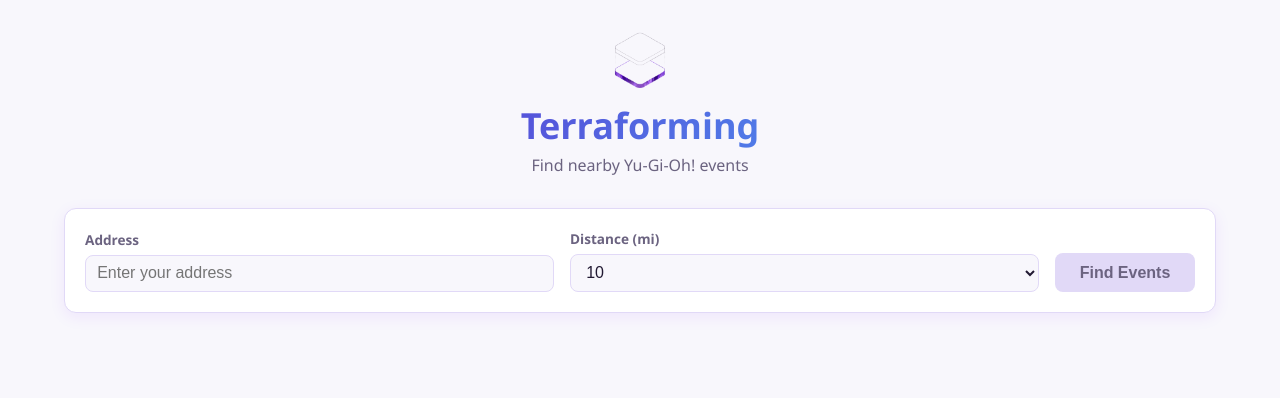
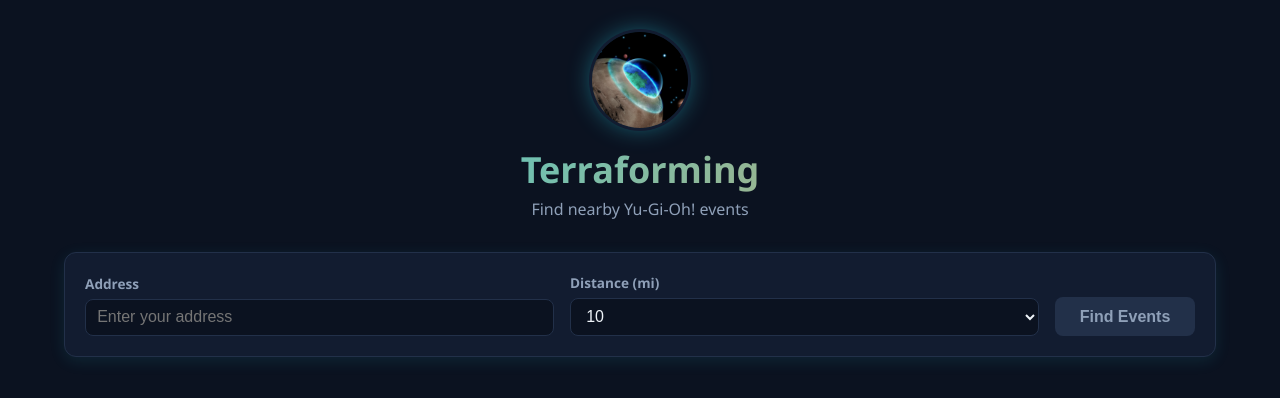
Before and after one commit to nShepard204/terraforming, a React (Vite) app in the folder client/: page / in a window 1280 px wide. Shown: the top 398 px of the page. Built offline with nearby package versions, Linux system fonts and the light colour scheme.

Commit message:
Styling now matches terraforming's card art

```diff
--- a/client/src/App.css
+++ b/client/src/App.css
@@ -12,15 +12,17 @@
 }
 
 .hero-logo {
-  width: 56px;
-  height: 56px;
-  object-fit: contain;
+  width: 96px;
+  height: 96px;
+  object-fit: cover;
+  border-radius: 50%;
+  box-shadow: 0 0 0 3px var(--color-surface), 0 0 24px rgba(45, 212, 232, 0.45);
 }
 
 .hero h1 {
-  margin: 0.5rem 0 0.25rem;
+  margin: 0.75rem 0 0.25rem;
   font-size: 2.25rem;
-  background: linear-gradient(120deg, var(--color-primary-dark), var(--color-accent));
+  background: linear-gradient(120deg, var(--color-primary), var(--color-accent));
   -webkit-background-clip: text;
   background-clip: text;
   color: transparent;
@@ -42,7 +44,7 @@
   border: 1px solid var(--color-border);
   border-radius: 12px;
   padding: 1.25rem;
-  box-shadow: 0 4px 16px rgba(126, 20, 255, 0.08);
+  box-shadow: 0 4px 16px rgba(45, 212, 232, 0.1);
 }
 
 .field {
@@ -72,7 +74,7 @@
 .field select:focus {
   outline: none;
   border-color: var(--color-primary);
-  box-shadow: 0 0 0 3px rgba(126, 20, 255, 0.15);
+  box-shadow: 0 0 0 3px rgba(45, 212, 232, 0.2);
 }
 
 .search-button {
@@ -84,7 +86,7 @@
   border: none;
   border-radius: 8px;
   background: var(--color-primary);
-  color: white;
+  color: #04141a;
   font-size: 1rem;
   font-weight: 600;
   cursor: pointer;
@@ -94,8 +96,8 @@
 .spinner {
   width: 1.1rem;
   height: 1.1rem;
-  border: 2px solid rgba(255, 255, 255, 0.4);
-  border-top-color: white;
+  border: 2px solid rgba(4, 20, 26, 0.35);
+  border-top-color: #04141a;
   border-radius: 50%;
   animation: spin 0.7s linear infinite;
 }
@@ -126,7 +128,7 @@
 
 .search-button.loading:disabled {
   background: var(--color-primary);
-  color: white;
+  color: #04141a;
   cursor: default;
 }
 
@@ -153,7 +155,7 @@
   border: 1px solid var(--color-border);
   border-radius: 12px;
   overflow-x: auto;
-  box-shadow: 0 4px 16px rgba(126, 20, 255, 0.06);
+  box-shadow: 0 4px 16px rgba(45, 212, 232, 0.08);
 }
 
 table {
@@ -197,8 +199,8 @@ tbody tr:hover {
 }
 
 .badge-yes {
-  background: rgba(71, 191, 255, 0.15);
-  color: #0a7cb8;
+  background: rgba(45, 212, 232, 0.15);
+  color: var(--color-primary);
 }
 
 .badge-no {
--- a/client/src/App.tsx
+++ b/client/src/App.tsx
@@ -1,7 +1,7 @@
 import "./App.css";
 import axios from "axios";
 import { useState } from "react";
-import hero from "./assets/hero.png";
+import terraforming from "./assets/terraforming.png";
 
 const distanceSelectors = [10, 50, 100, 150, 200, 250, 300];
 
@@ -57,7 +57,7 @@ function App() {
   return (
     <div className="page">
       <header className="hero">
-        <img className="hero-logo" src={hero} alt="" />
+        <img className="hero-logo" src={terraforming} alt="" />
         <h1>Terraforming</h1>
         <p className="tagline">Find nearby Yu-Gi-Oh! events</p>
       </header>
--- a/client/src/index.css
+++ b/client/src/index.css
@@ -1,14 +1,14 @@
 :root {
-  color-scheme: light;
-  --color-primary: #7e14ff;
-  --color-primary-dark: #5e0fc2;
-  --color-accent: #47bfff;
-  --color-tint: #ede6ff;
-  --color-bg: #f8f7fc;
-  --color-surface: #ffffff;
-  --color-border: #e1d9f7;
-  --color-text: #221a33;
-  --color-text-muted: #6b6380;
+  color-scheme: dark;
+  --color-primary: #2dd4e8;
+  --color-primary-dark: #12a3b8;
+  --color-accent: #d9a25c;
+  --color-tint: #16233a;
+  --color-bg: #0b1220;
+  --color-surface: #121c30;
+  --color-border: #223049;
+  --color-text: #eef3f8;
+  --color-text-muted: #8fa0b8;
 }
 
 * {
```
Also changed, not shown: client/src/assets/terraforming.png (added).
